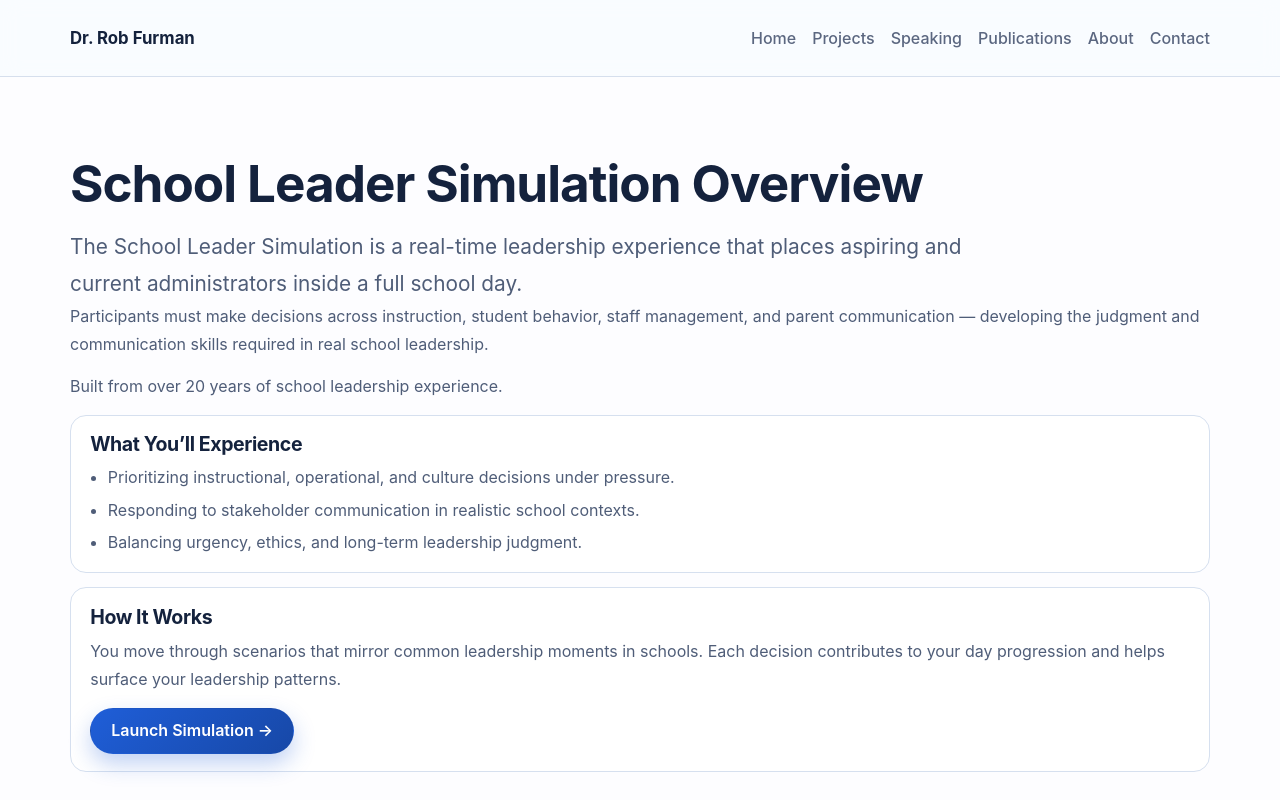
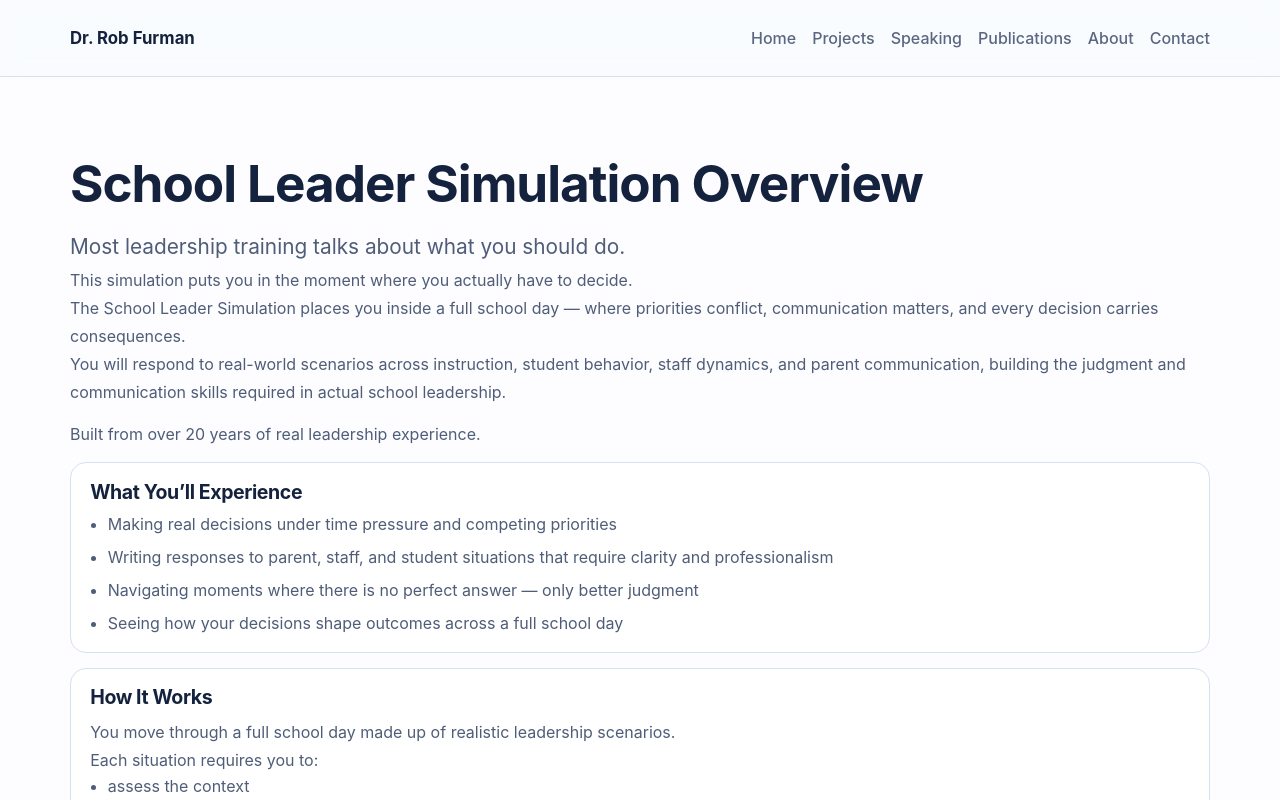
Before and after one commit to DrRobF/rob-furman-portfolio, a Next.js app: page /simulation-overview in a window 1280 px wide. Shown: the top 800 px of the page. Built offline with nearby package versions, Linux system fonts and the light colour scheme.

Commit message:
Refine simulation overview copy with stronger product language

```diff
--- a/app/simulation-overview/page.js
+++ b/app/simulation-overview/page.js
@@ -5,32 +5,48 @@ export default function SimulationOverviewPage() {
     <section className="section section-light">
       <div className="container">
         <h1>School Leader Simulation Overview</h1>
-        <p className="lead">
-          The School Leader Simulation is a real-time leadership experience that places aspiring and
-          current administrators inside a full school day.
+        <p className="lead">Most leadership training talks about what you should do.</p>
+        <p>This simulation puts you in the moment where you actually have to decide.</p>
+        <p>
+          The School Leader Simulation places you inside a full school day — where priorities
+          conflict, communication matters, and every decision carries consequences.
         </p>
         <p>
-          Participants must make decisions across instruction, student behavior, staff management,
-          and parent communication — developing the judgment and communication skills required in
-          real school leadership.
+          You will respond to real-world scenarios across instruction, student behavior, staff
+          dynamics, and parent communication, building the judgment and communication skills
+          required in actual school leadership.
         </p>
-        <p className="top-space-sm">Built from over 20 years of school leadership experience.</p>
+        <p className="top-space-sm">Built from over 20 years of real leadership experience.</p>
 
         <div className="card top-space-sm">
           <h2>What You’ll Experience</h2>
           <ul className="clean-list top-space-sm">
-            <li>Prioritizing instructional, operational, and culture decisions under pressure.</li>
-            <li>Responding to stakeholder communication in realistic school contexts.</li>
-            <li>Balancing urgency, ethics, and long-term leadership judgment.</li>
+            <li>Making real decisions under time pressure and competing priorities</li>
+            <li>
+              Writing responses to parent, staff, and student situations that require clarity and
+              professionalism
+            </li>
+            <li>
+              Navigating moments where there is no perfect answer — only better judgment
+            </li>
+            <li>Seeing how your decisions shape outcomes across a full school day</li>
           </ul>
         </div>
 
         <div className="card top-space-sm">
           <h2>How It Works</h2>
+          <p>You move through a full school day made up of realistic leadership scenarios.</p>
+          <p>Each situation requires you to:</p>
+          <ul className="clean-list">
+            <li>assess the context</li>
+            <li>make a decision</li>
+            <li>communicate your response when needed</li>
+          </ul>
           <p>
-            You move through scenarios that mirror common leadership moments in schools. Each
-            decision contributes to your day progression and helps surface your leadership patterns.
+            Your choices move the day forward — revealing patterns in how you prioritize, respond,
+            and lead under pressure.
           </p>
+          <p>This is not passive learning. It is applied decision-making.</p>
           <Link href="/simulation" className="button primary top-space-sm inline-link">
             Launch Simulation →
           </Link>
```
